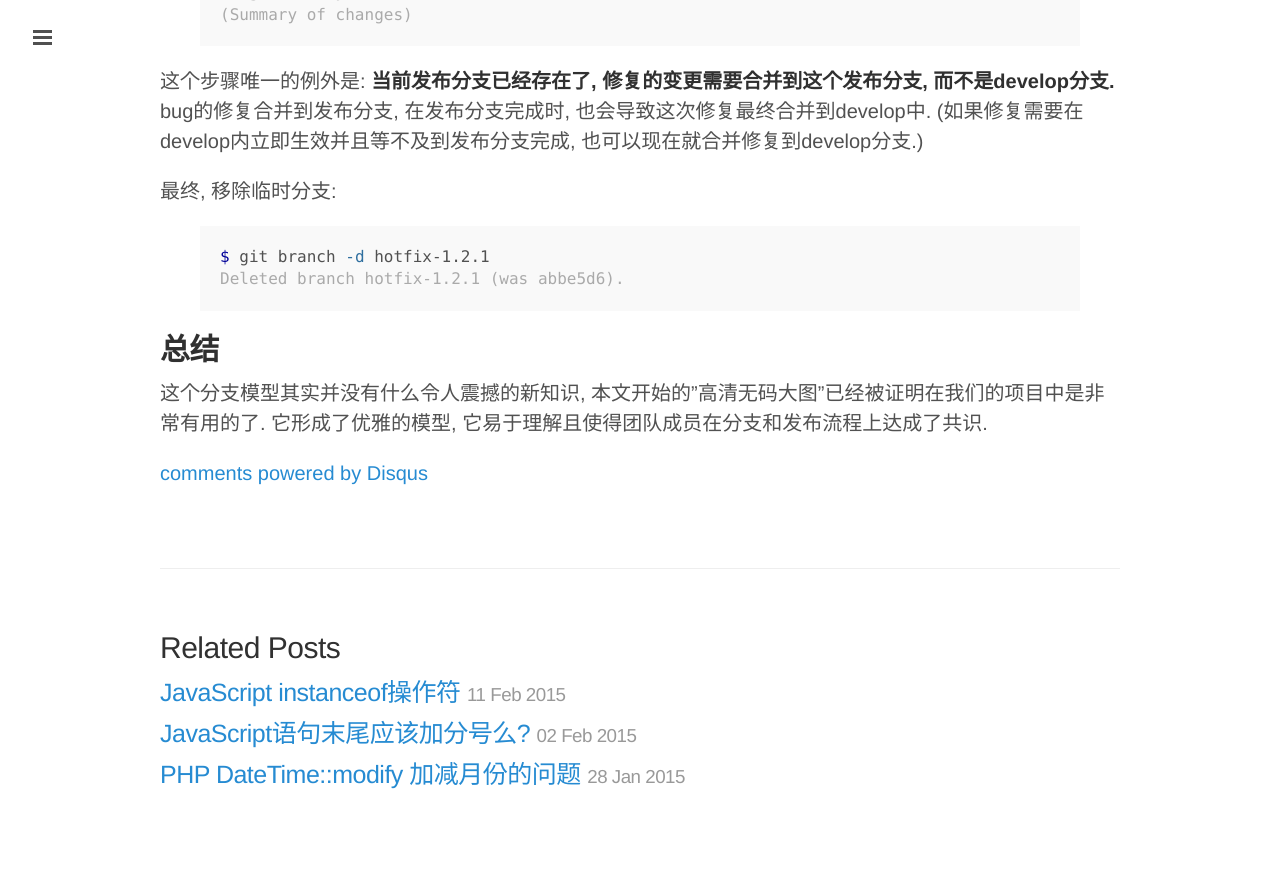
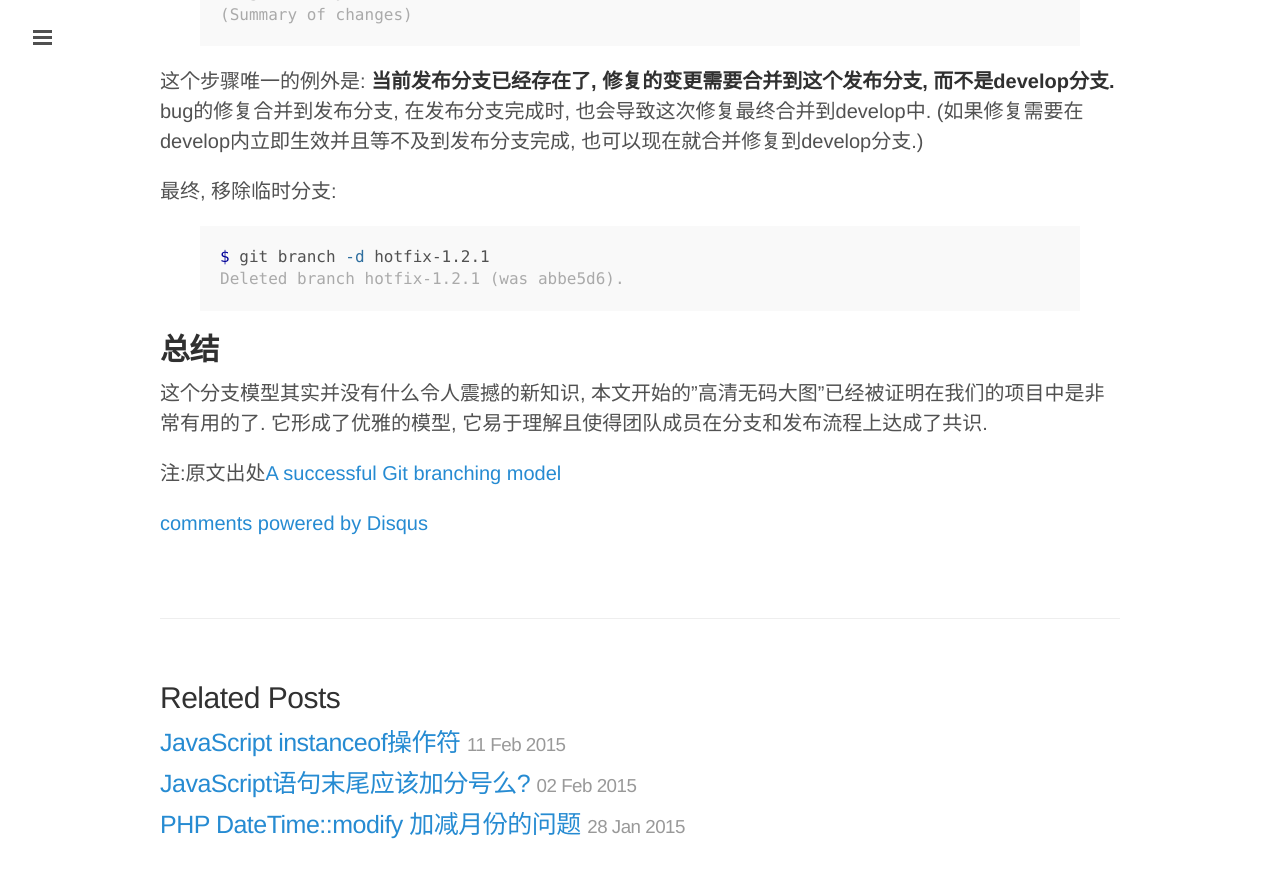
Before and after one commit to clarkdo/clarkdo.github.com, a Jekyll site: the page built from _posts/2015-02-16-53.md, in a window 1280 px wide and 900 px high, scrolled down 8854 px. Shown: the top 878 px of the window. Built offline with Jekyll 4.4.1, drawn with Linux system fonts in a browser that asks for light colours; Markdown is read by kramdown in place of the engine named in the settings; comment, search, counter and statistics services are not loaded; before the commit the page ends 9704 px from its top, so only the background shows below that.

Commit message:
new post

```diff
--- a/_posts/2015-02-16-53.md
+++ b/_posts/2015-02-16-53.md
@@ -278,3 +278,5 @@ Deleted branch hotfix-1.2.1 (was abbe5d6).
 ##**总结**
 
 这个分支模型其实并没有什么令人震撼的新知识, 本文开始的"高清无码大图"已经被证明在我们的项目中是非常有用的了. 它形成了优雅的模型, 它易于理解且使得团队成员在分支和发布流程上达成了共识.
+
+注:原文出处[A successful Git branching model](http://nvie.com/posts/a-successful-git-branching-model/)
```
